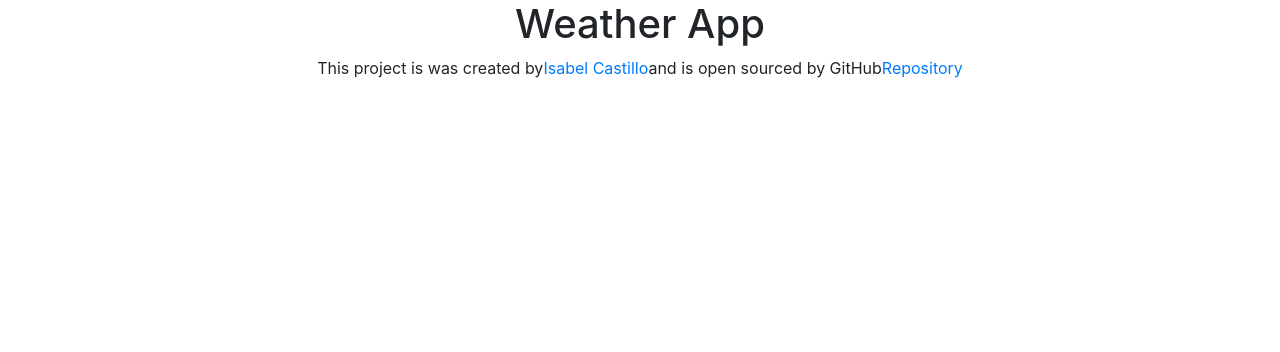
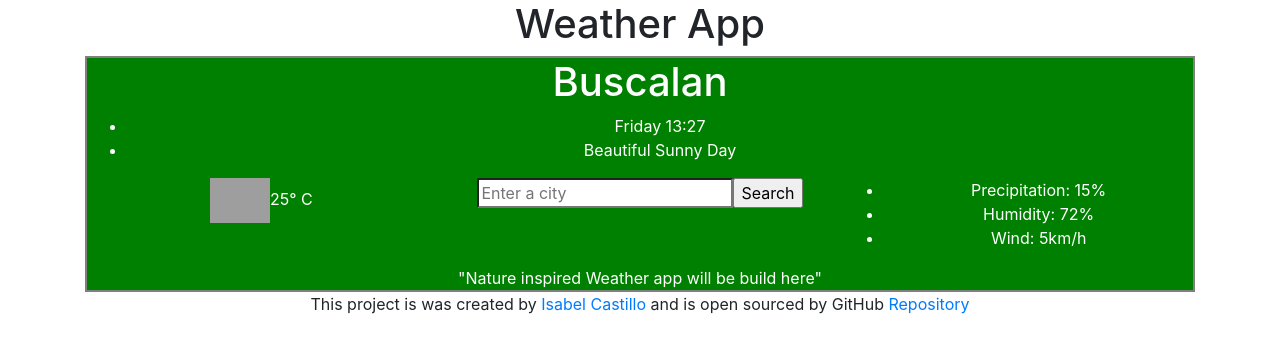
Before and after one commit to issy2500/natureweatherapp-react, a React (Create React App) app: page / in a window 1280 px wide. Shown: the top 352 px of the page. Built offline with nearby package versions, Linux system fonts and the light colour scheme; grey boxes are pictures that could not be loaded.

Commit message:
Added & Edited Weather component

```diff
--- a/src/App.js
+++ b/src/App.js
@@ -1,17 +1,20 @@
 import logo from './logo.svg';
 import './App.css';
+import  Weather from './Weather';
 
 export default function App() {
   return (
     <div className="App">
       <div className ="container">
      <h1>Weather App</h1>
+
+     <Weather/>
       <footer>
-        This project is was created by
+        This project is was created by {""}
         <a href="https://linkedin.com/in/isabel-castillo " target ="_blank">
-          Isabel Castillo
+          Isabel Castillo  {""}
           </a>
-          and is open sourced by GitHub
+          and is open sourced by GitHub {""}
       <a href = "https://github.com/issy2500/natureweatherapp-react"
       target = "_blank">
         Repository
--- /dev/null
+++ b/src/Weather.css
@@ -0,0 +1,17 @@
+.Weather {
+    border: 2px solid gray;
+    background-color: green;
+    color: White;
+
+}
+
+.Weather .h1 {
+
+    text-align-: left;
+
+}
+
+.Weather .li {
+    text-align: left;
+
+}
--- /dev/null
+++ b/src/Weather.js
@@ -0,0 +1,44 @@
+import React from "react";
+import "./Weather.css";
+
+export default function Weather(){
+    return(
+        <div className="Weather">
+
+            <h1>
+                Buscalan
+            </h1>
+            <ul>
+                <li> Friday 13:27</li>
+                <li>Beautiful Sunny Day</li>
+
+            </ul>
+
+            <div className="row">
+                <div className="col-4">
+                    <img src ="https://pixy.org/src/457/4572674.jpeg" alt ="Mostly Sunny"
+                    width ="60" mode = "fit"/>
+                    25° C
+                </div>
+                <div className="col-4">
+                     <form>
+                <input type = "search" placeholder = "Enter a city"
+                className ="city-form"/>
+                <input type = "submit" value = "Search"
+                className="search-button"/>
+            </form>
+                </div>
+                <div className="col-4">
+                    <ul>
+                <li> Precipitation: 15% </li>
+                <li> Humidity: 72%</li>
+                <li>Wind: 5km/h</li>
+                </ul>
+                    </div>
+            </div>
+
+
+        "Nature inspired Weather app will be build here"
+        </div>
+    );
+}
```
Also changed, not shown: 1 other file (tests, documents, lock files or other folders).
